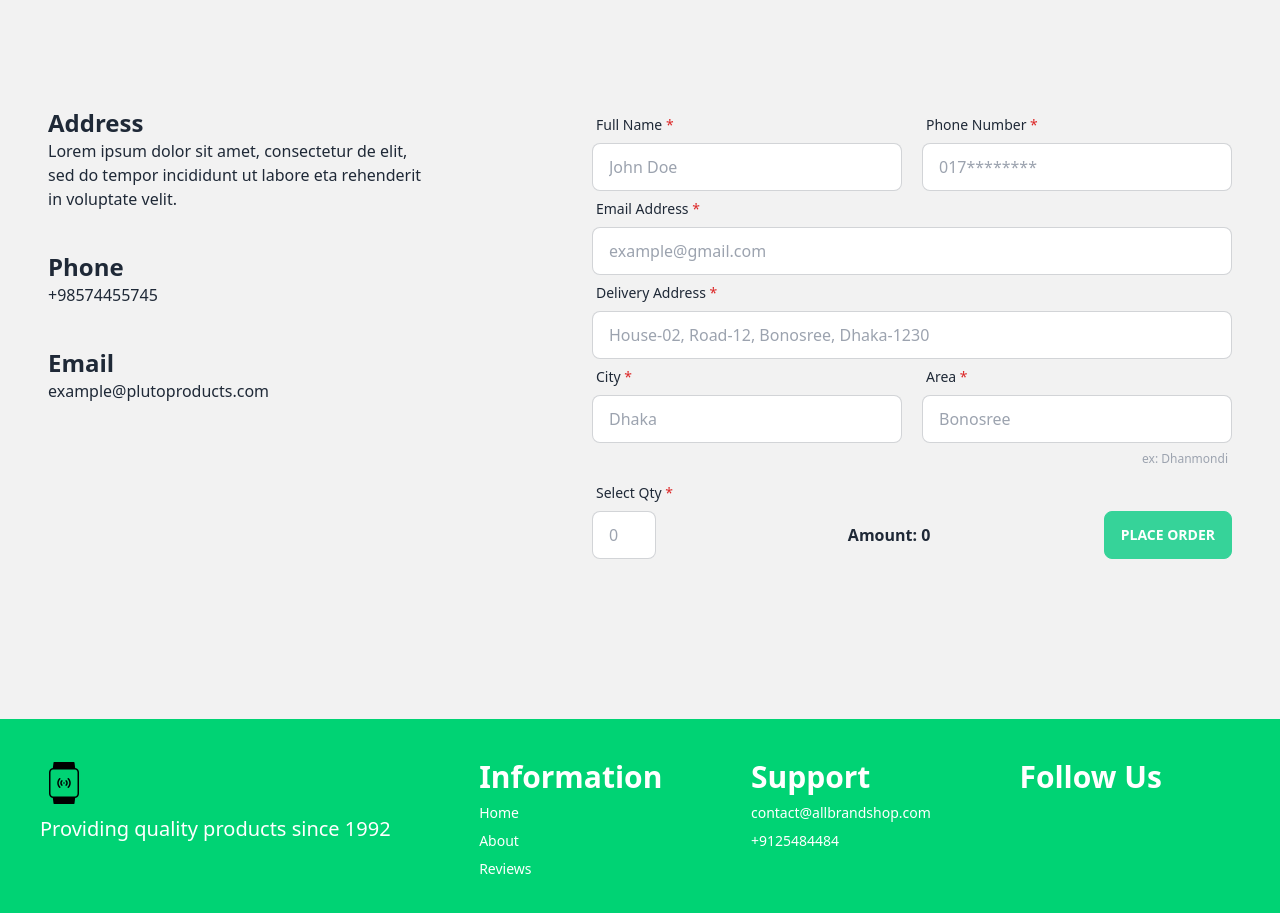
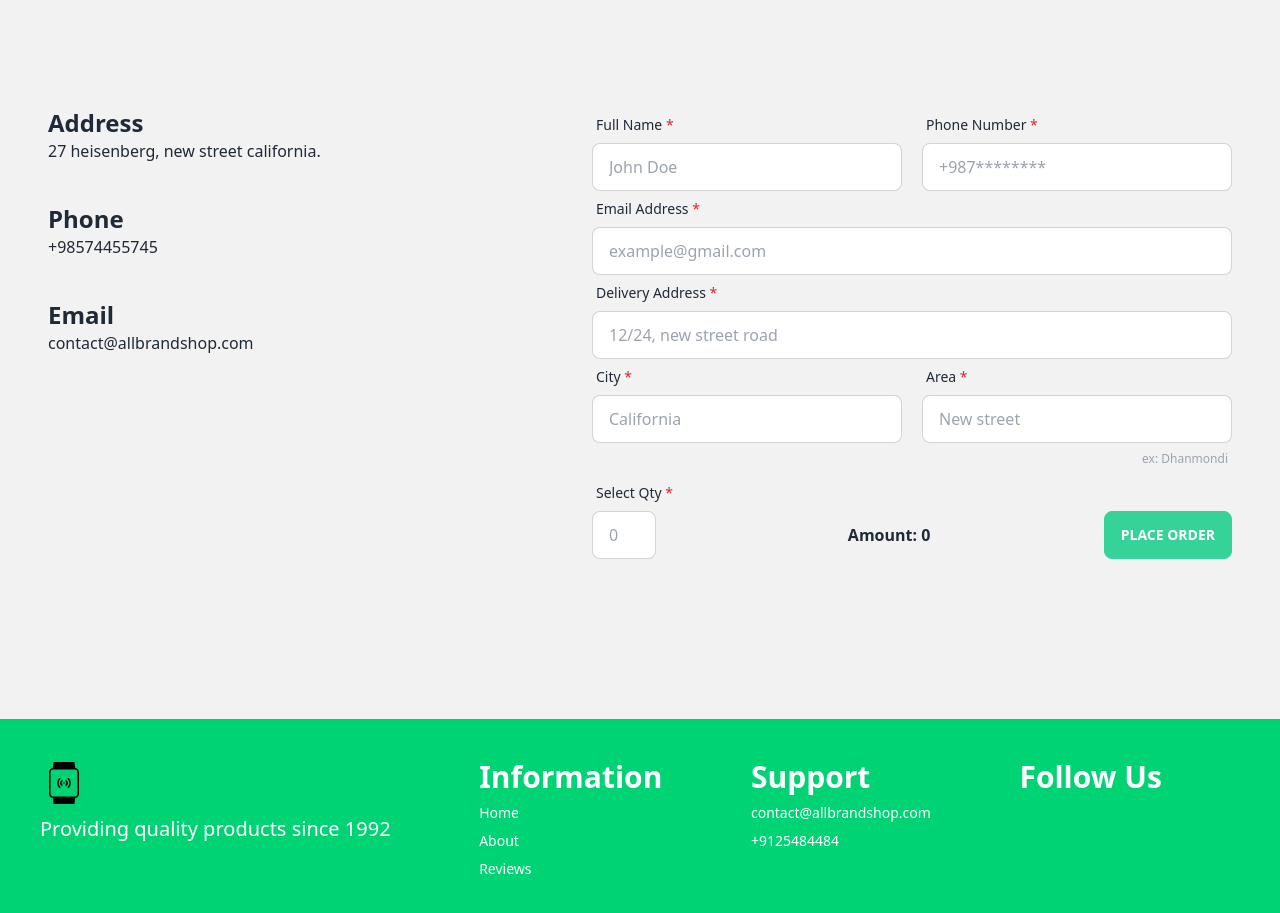
Before and after one commit to MdMehedi-Hasan/single-products-landing-page, a React (Create React App) app: page / in a window 1280 px wide. Shown: the part 6260-7173 px from the top of the page. Built offline with nearby package versions, Linux system fonts and the light colour scheme; some icons are missing.

Commit message:
order section content updted

```diff
--- a/src/Components/Center.js
+++ b/src/Components/Center.js
@@ -459,7 +459,7 @@ const Center = () => {
                     <div className='flex flex-col gap-10 w-96'>
                         <div>
                             <h1 className='text-2xl font-semibold'>Address</h1>
-                            <p>Lorem ipsum dolor sit amet, consectetur de elit, sed do tempor incididunt ut labore eta rehenderit in voluptate velit.</p>
+                            <p>27 heisenberg, new street california.</p>
                         </div>
                         <div>
                             <h1 className='text-2xl font-semibold'>Phone</h1>
@@ -467,7 +467,7 @@ const Center = () => {
                         </div>
                         <div>
                             <h1 className='text-2xl font-semibold'>Email</h1>
-                            <p>example@plutoproducts.com</p>
+                            <p>contact@allbrandshop.com</p>
                         </div>
                     </div>
                     <div className='lg:w-6/12'>
@@ -483,7 +483,7 @@ const Center = () => {
                                     <label className="label">
                                         <span className="label-text">Phone Number <span className='text-red-600'>&#42;</span></span>
                                     </label>
-                                    <input type="number" placeholder="017********" className="input input-bordered w-full bg-white" name="phone" onKeyDown={(evt) => ["e", "E", "-"].includes(evt.key) && evt.preventDefault()} min="0" />
+                                    <input type="number" placeholder="+987********" className="input input-bordered w-full bg-white" name="phone" onKeyDown={(evt) => ["e", "E", "-"].includes(evt.key) && evt.preventDefault()} min="0" />
                                 </div>
                             </div>
                             <div className="form-control w-full">
@@ -496,20 +496,20 @@ const Center = () => {
                                 <label className="label">
                                     <span className="label-text">Delivery Address <span className='text-red-600'>&#42;</span></span>
                                 </label>
-                                <input type="text" placeholder="House-02, Road-12, Bonosree, Dhaka-1230" className="input input-bordered w-full bg-white" name="address" />
+                                <input type="text" placeholder="12/24, new street road" className="input input-bordered w-full bg-white" name="address" />
                             </div>
                             <div className='sm:flex sm:gap-5'>
                                 <div className="form-control w-full">
                                     <label className="label">
                                         <span className="label-text">City <span className='text-red-600'>&#42;</span></span>
                                     </label>
-                                    <input type="text" placeholder="Dhaka" className="input input-bordered w-full bg-white" name="city" />
+                                    <input type="text" placeholder="California" className="input input-bordered w-full bg-white" name="city" />
                                 </div>
                                 <div className="form-control w-full">
                                     <label className="label">
                                         <span className="label-text">Area <span className='text-red-600'>&#42;</span></span>
                                     </label>
-                                    <input type="text" placeholder="Bonosree" className="input input-bordered w-full bg-white" name="area" />
+                                    <input type="text" placeholder="New street" className="input input-bordered w-full bg-white" name="area" />
                                     {/* <label className="label"></label> */}
                                     <label className="label">
                                         <span className="label-text-alt"></span>
```
